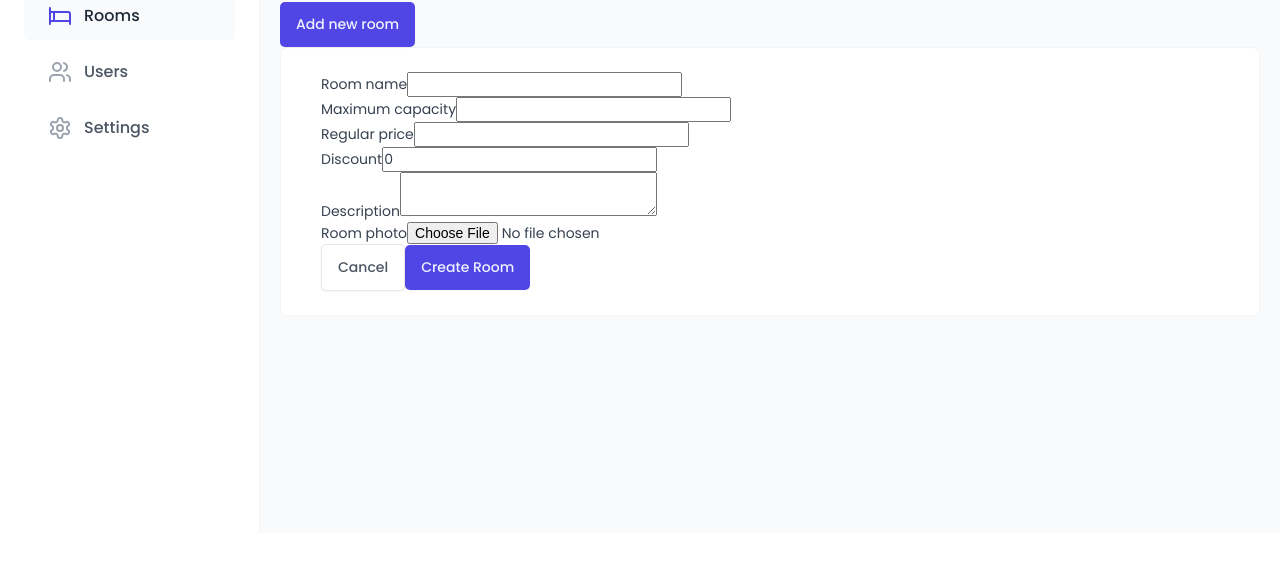
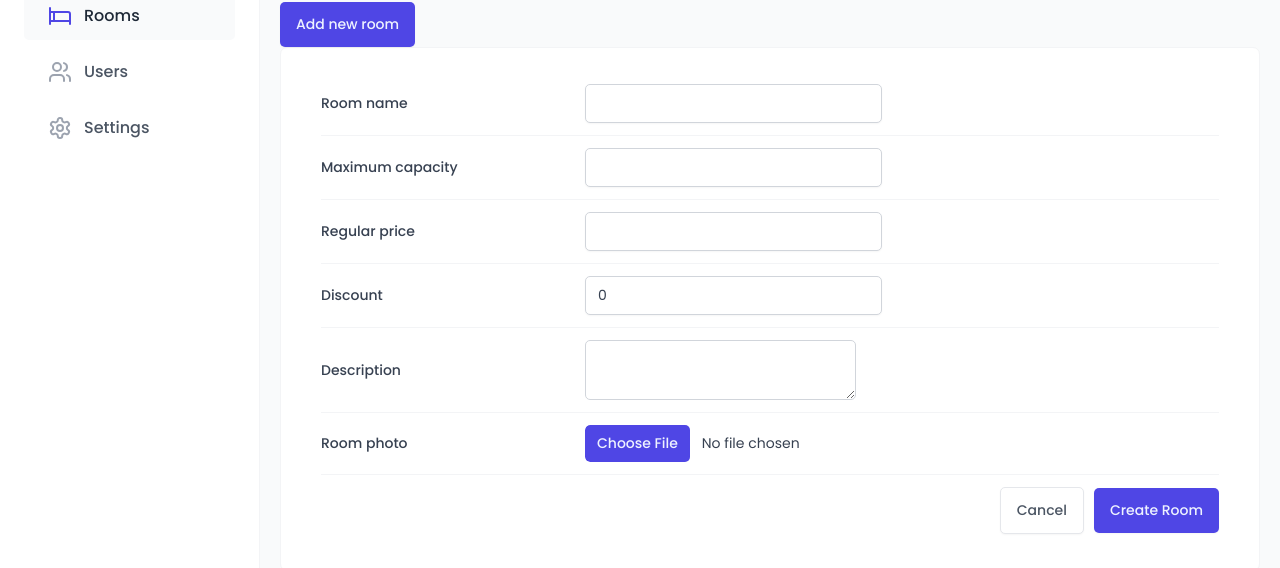
Before and after one commit to adel-gu/room-management, a React (Vite) app in the folder client/: page /rooms in a window 1280 px wide. Shown: the part 267-835 px from the top of the page. Before the commit the page ends 800 px from the top, so only its background shows below. Built offline with nearby package versions, Linux system fonts and the light colour scheme; no server answers; a web font is replaced by a local one.

Commit message:
Update RoomForm with its sub-components

```diff
--- a/client/src/components/RoomForm.tsx
+++ b/client/src/components/RoomForm.tsx
@@ -1,8 +1,13 @@
 import { FormProvider, useForm } from 'react-hook-form';
 import { zodResolver } from '@hookform/resolvers/zod';
 import { formSchema, RoomFormData } from '../types/room';
+
 import Button from './ui/Button';
 import Form from './ui/Form';
+import FormRow from './FormRow';
+import Input from './ui/Input';
+import Textarea from './ui/Textarea';
+import PhotoInput from './ui/PhotoInput';
 
 const RoomForm = () => {
   const form = useForm<RoomFormData>({
@@ -16,55 +21,41 @@ const RoomForm = () => {
   return (
     <FormProvider {...form}>
       <Form onSubmit={form.handleSubmit(onSubmit)}>
-        <div>
-          <label htmlFor="name">Room name</label>
-          <input
-            id="name"
-            {...form.register('name', { required: 'this field is required' })}
-          />
-          <p>{form.formState.errors.name?.message}</p>
-        </div>
+        <FormRow id="name" label="Room name">
+          <Input type="text" id="name" {...form.register('name')} />
+        </FormRow>
 
-        <div>
-          <label htmlFor="maxCapacity">Maximum capacity</label>
-          <input
+        <FormRow id="maxCapacity" label="Maximum capacity">
+          <Input
             type="number"
             id="maxCapacity"
             {...form.register('maxCapacity')}
           />
-          <p>{form.formState.errors.maxCapacity?.message}</p>
-        </div>
+        </FormRow>
 
-        <div>
-          <label htmlFor="regularPrice">Regular price</label>
-          <input
+        <FormRow id="regularPrice" label="Regular price">
+          <Input
             type="number"
             id="regularPrice"
             {...form.register('regularPrice')}
           />
-          <p>{form.formState.errors.regularPrice?.message}</p>
-        </div>
+        </FormRow>
 
-        <div>
-          <label htmlFor="discount">Discount</label>
-          <input
+        <FormRow id="discount" label="Discount">
+          <Input
             type="number"
             id="discount"
             {...form.register('discount')}
             defaultValue={0}
           />
-          <p>{form.formState.errors.discount?.message}</p>
-        </div>
+        </FormRow>
 
-        <div>
-          <label htmlFor="description">Description</label>
-          <textarea id="description" {...form.register('description')} />
-          <p>{form.formState.errors.description?.message}</p>
-        </div>
+        <FormRow id="description" label="Description">
+          <Textarea id="description" {...form.register('description')} />
+        </FormRow>
 
-        <div>
-          <label htmlFor="roomImage">Room photo</label>
-          <input
+        <FormRow id="roomImage" label="Room photo">
+          <PhotoInput
             id="roomImage"
             type="file"
             accept=".jpg, .jpeg, .png"
@@ -73,15 +64,14 @@ const RoomForm = () => {
               form.setValue('roomImage', file);
             }}
           />
-          <p>{form.formState.errors.roomImage?.message}</p>
-        </div>
+        </FormRow>
 
-        <div>
+        <FormRow>
           <Button variation="secondary" type="reset">
             Cancel
           </Button>
           <Button type="submit">Create Room</Button>
-        </div>
+        </FormRow>
       </Form>
     </FormProvider>
   );
```
